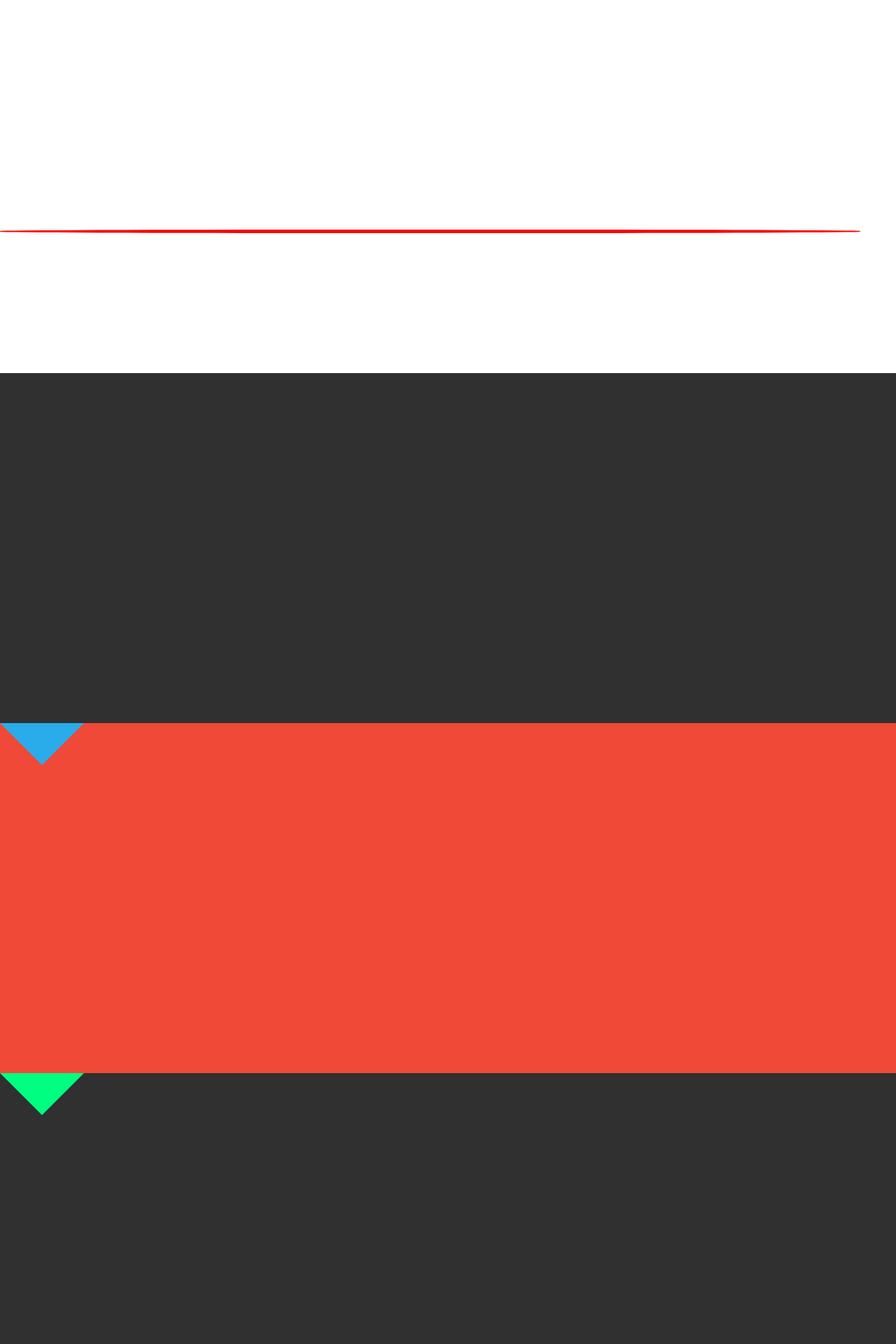
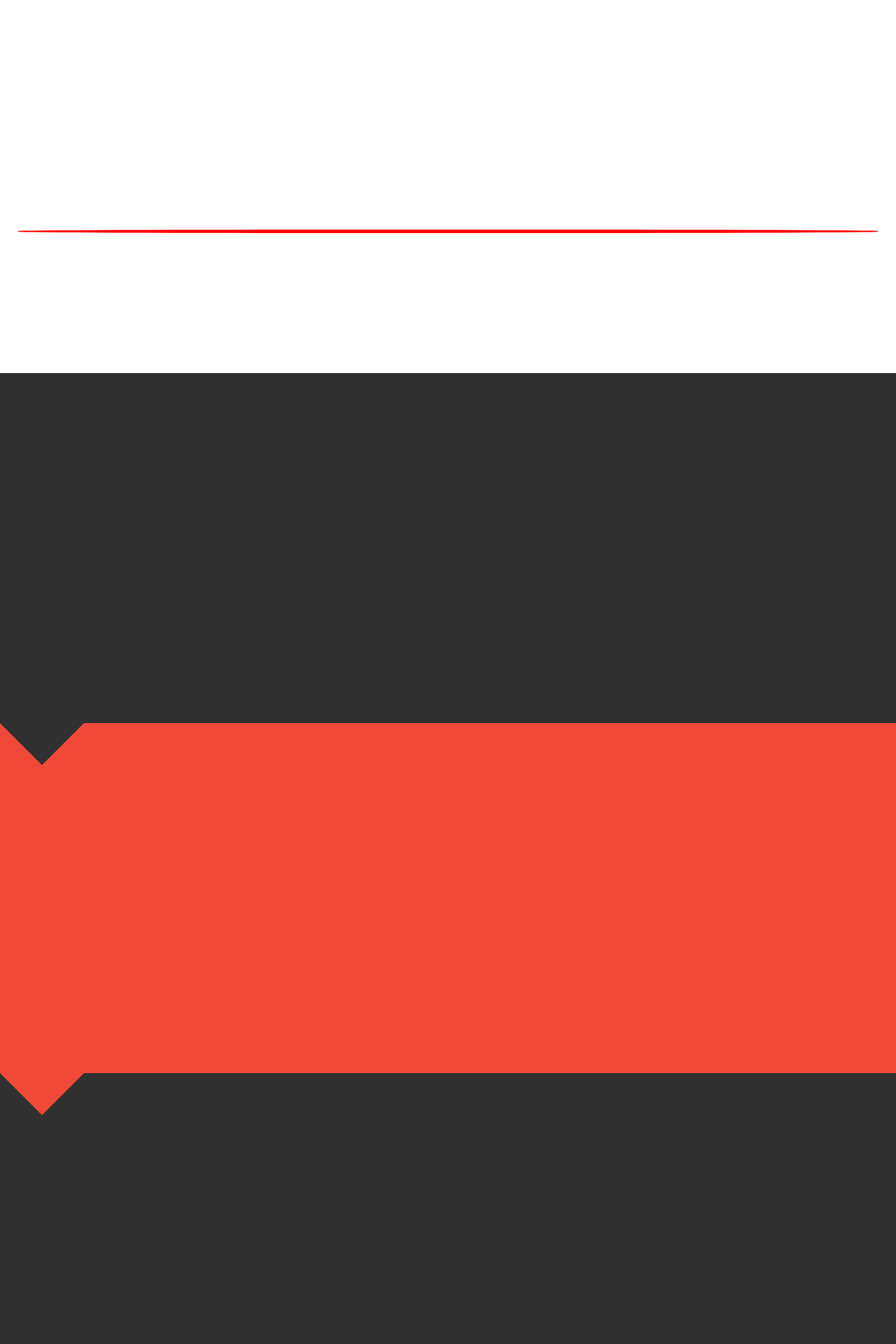
Before and after one commit to Neoccur/neoccur, a PHP site: page / in a window 1280 px wide. Shown: the part 1946-3866 px from the top of the page at 70% size. Run offline with PHP 8.4, Linux system fonts and the light colour scheme; some libraries are stand-ins or nearby versions.

Commit message:
Fixed colored sections' colors + centered red line

```diff
--- a/assets/styles/original.css
+++ b/assets/styles/original.css
@@ -121,6 +121,7 @@ blockquote .blockquote-footer::before {
 }
 
 .red_line {
+  margin: 0 auto;
   margin-top: 400px;
   width: 96%;
   height: 5px;
@@ -158,7 +159,7 @@ blockquote .blockquote-footer::before {
   width: 0px;
   height: 0px;
   border-right: 60px solid transparent;
-  border-top: 60px solid rgb(41, 172, 233);
+  border-top: 60px solid #303030;
   border-left: 60px solid transparent;
 }
 
@@ -166,6 +167,6 @@ blockquote .blockquote-footer::before {
   width: 0px;
   height: 0px;
   border-right: 60px solid transparent;
-  border-top: 60px solid rgb(0, 255, 128);
+  border-top: 60px solid #F04937;
   border-left: 60px solid transparent;
 }
```
